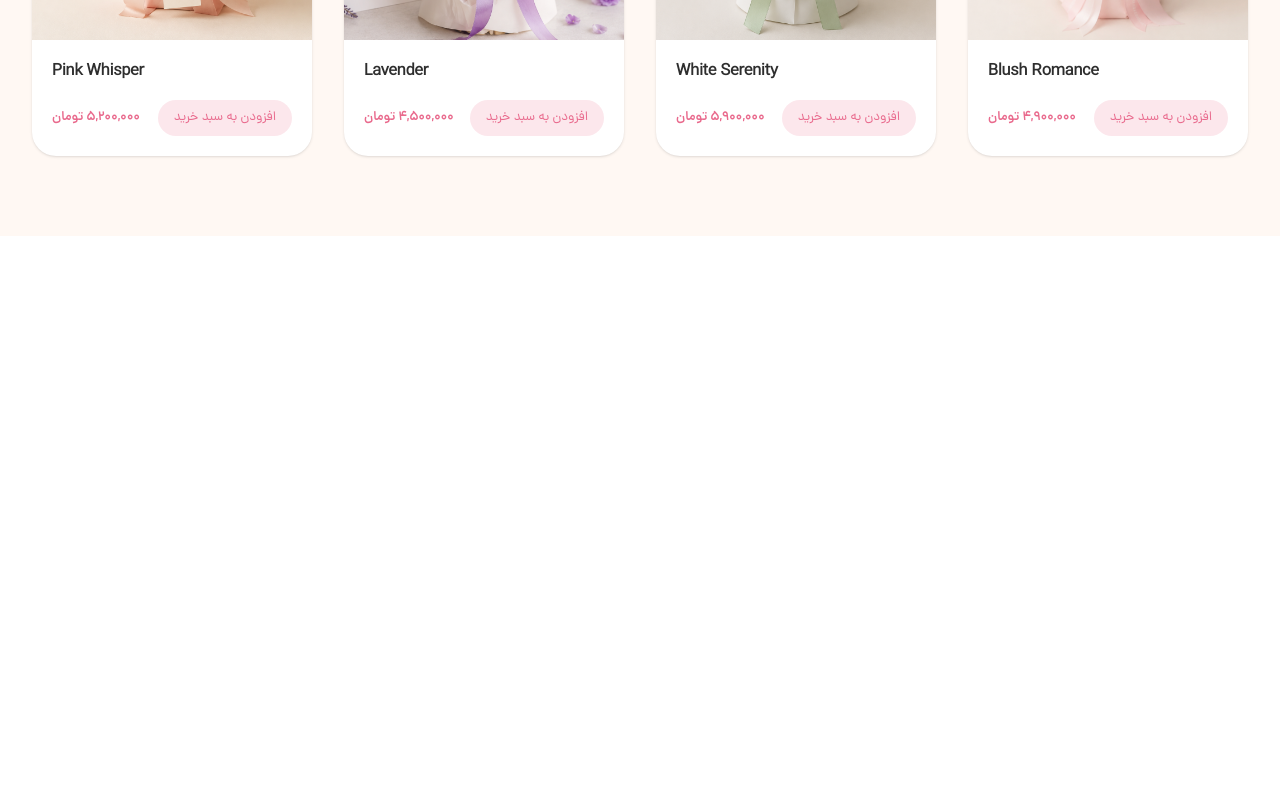
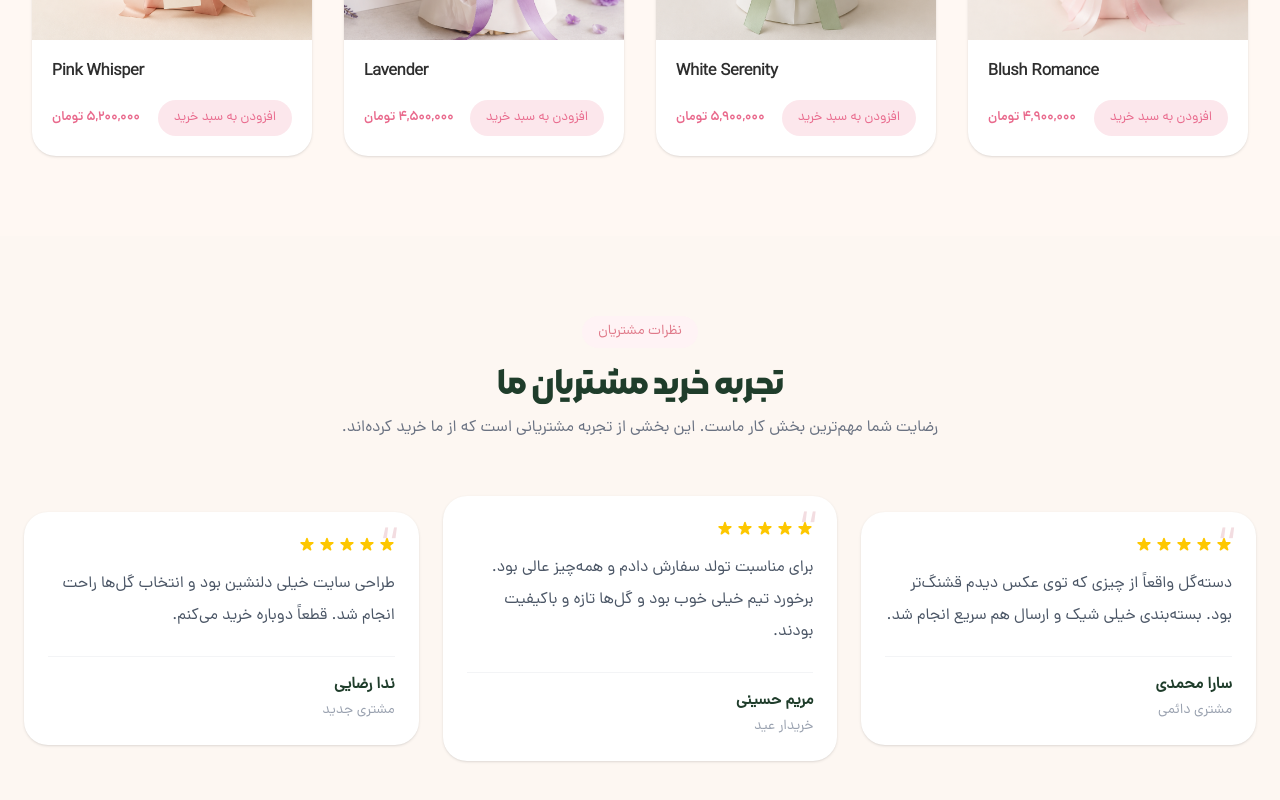
Before and after one commit to zahra-alvandi/weblog-project, a React (Vite) app: page / in a window 1280 px wide. Shown: the part 1229-2029 px from the top of the page. Before the commit the page ends 1465 px from the top, so only its background shows below. Built offline with nearby package versions, Linux system fonts and the light colour scheme.

Commit message:
testimonials section

```diff
--- a/src/App.jsx
+++ b/src/App.jsx
@@ -28,6 +28,7 @@ import "./App.css";
 import Hero from "./Blossom/Pages/Hero";
 import Navbar from "./Blossom/Components/Navbar";
 import FeaturedSection from "./Blossom/Pages/FeaturedSection";
+import Testimonials from "./Blossom/Pages/Testimonials";
 
 export default function App() {
   // * Blossom Project
@@ -37,6 +38,7 @@ export default function App() {
       <div>
       <Hero className="min-h-screen bg-[#FFF8F3]"></Hero>
       <FeaturedSection></FeaturedSection>
+      <Testimonials></Testimonials>
       </div>
     </div>
   );
--- /dev/null
+++ b/src/Blossom/Pages/Testimonials.jsx
@@ -0,0 +1,85 @@
+const testimonials = [
+  {
+    id: 1,
+    name: "سارا محمدی",
+    role: "مشتری دائمی",
+    text: "دسته‌گل واقعاً از چیزی که توی عکس دیدم قشنگ‌تر بود. بسته‌بندی خیلی شیک و ارسال هم سریع انجام شد.",
+    rating: 5,
+  },
+  {
+    id: 2,
+    name: "مریم حسینی",
+    role: "خریدار عید",
+    text: "برای مناسبت تولد سفارش دادم و همه‌چیز عالی بود. برخورد تیم خیلی خوب بود و گل‌ها تازه و باکیفیت بودند.",
+    rating: 5,
+  },
+  {
+    id: 3,
+    name: "ندا رضایی",
+    role: "مشتری جدید",
+    text: "طراحی سایت خیلی دلنشین بود و انتخاب گل‌ها راحت انجام شد. قطعاً دوباره خرید می‌کنم.",
+    rating: 5,
+  },
+];
+
+const StarIcon = () => (
+  <svg
+    className="w-4 h-4 text-yellow-400"
+    fill="currentColor"
+    viewBox="0 0 20 20"
+    aria-hidden="true"
+  >
+    <path d="M9.049 2.927c.3-.921 1.603-.921 1.902 0l1.286 3.954a1 1 0 00.95.69h4.144c.969 0 1.371 1.24.588 1.81l-3.354 2.436a1 1 0 00-.364 1.118l1.286 3.954c.3.921-.755 1.688-1.54 1.118l-3.354-2.436a1 1 0 00-1.176 0l-3.354 2.436c-.785.57-1.84-.197-1.54-1.118l1.286-3.954a1 1 0 00-.364-1.118L2.024 9.381c-.783-.57-.38-1.81.588-1.81h4.144a1 1 0 00.95-.69l1.286-3.954z" />
+  </svg>
+);
+
+export default function Testimonials() {
+  return (
+    <section className="py-20 bg-[#FDF7F2]">
+      <div className="max-w-7xl mx-auto px-6">
+        <div className="text-center mb-14">
+          <span className="inline-flex items-center px-4 py-1.5 rounded-full bg-[#FFF3F5] text-[#E07A8A] text-sm font-medium mb-4">
+            نظرات مشتریان
+          </span>
+
+          <h2 className="text-3xl md:text-4xl font-MorabbaBold text-[#1F3D2B]">
+            تجربه خرید مشتریان ما
+          </h2>
+
+          <p className="text-gray-500 mt-3 max-w-2xl mx-auto">
+            رضایت شما مهم‌ترین بخش کار ماست. این بخشی از تجربه مشتریانی است که
+            از ما خرید کرده‌اند.
+          </p>
+        </div>
+
+        <div className="grid grid-cols-1 md:grid-cols-3 gap-6 items-center">
+          {testimonials.map((item) => (
+            <div
+              key={item.id}
+              className="bg-white rounded-3xl p-6 shadow-sm hover:shadow-lg transition-shadow relative"
+            >
+              <div className="flex items-center gap-1 mb-4">
+                {Array.from({ length: item.rating }).map((_, index) => (
+                  <StarIcon key={index} />
+                ))}
+              </div>
+
+              <div className="absolute top-5 right-5 text-5xl text-[#F3DDE1] leading-none select-none">
+                “
+              </div>
+
+              <p className="text-gray-600 leading-8 relative z-10 mb-6">
+                {item.text}
+              </p>
+
+              <div className="pt-4 border-t border-gray-100">
+                <h3 className="text-[#1F3D2B] font-semibold">{item.name}</h3>
+                <p className="text-sm text-gray-400 mt-1">{item.role}</p>
+              </div>
+            </div>
+          ))}
+        </div>
+      </div>
+    </section>
+  );
+}
```
